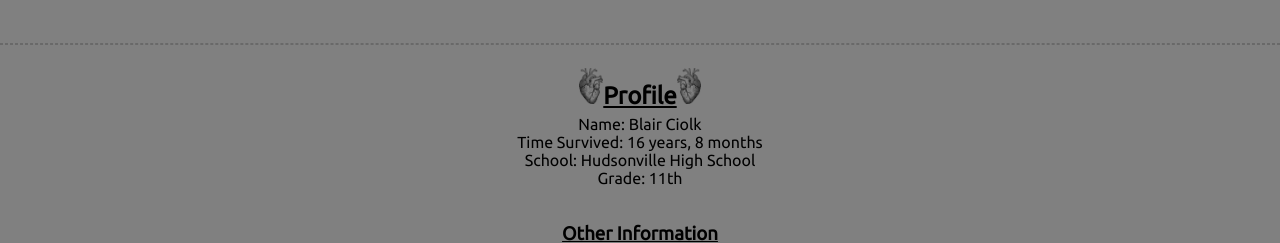
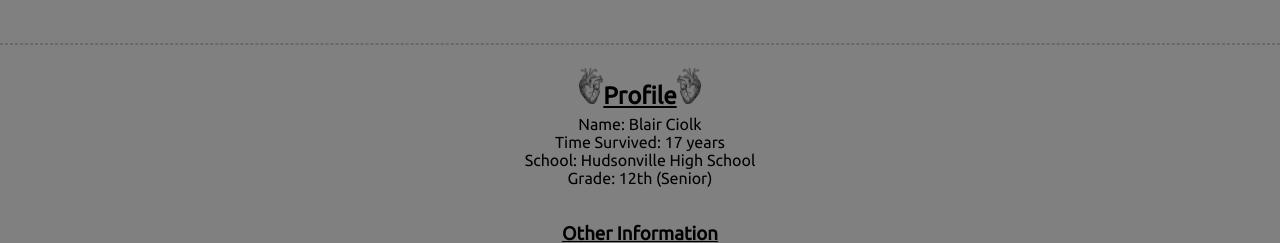
Before and after one commit to oaisd-ctc/online-portfolio-Blair-Ciolk-Student, a plain HTML site: page index.html in a window 1280 px wide. Shown: the part 2286-2529 px from the top of the page. Drawn offline with Linux system fonts and the light colour scheme.

Commit message:
Updated age and grade

```diff
--- a/index.html
+++ b/index.html
@@ -234,11 +234,11 @@
       <p>
         Name: Blair Ciolk
         <br>
-        Time Survived: 16 years, 8 months
+        Time Survived: 17 years
         <br>
         School: Hudsonville High School
         <br>
-        Grade: 11th
+        Grade: 12th (Senior)
       </p>
       <br>
       <br>
```
